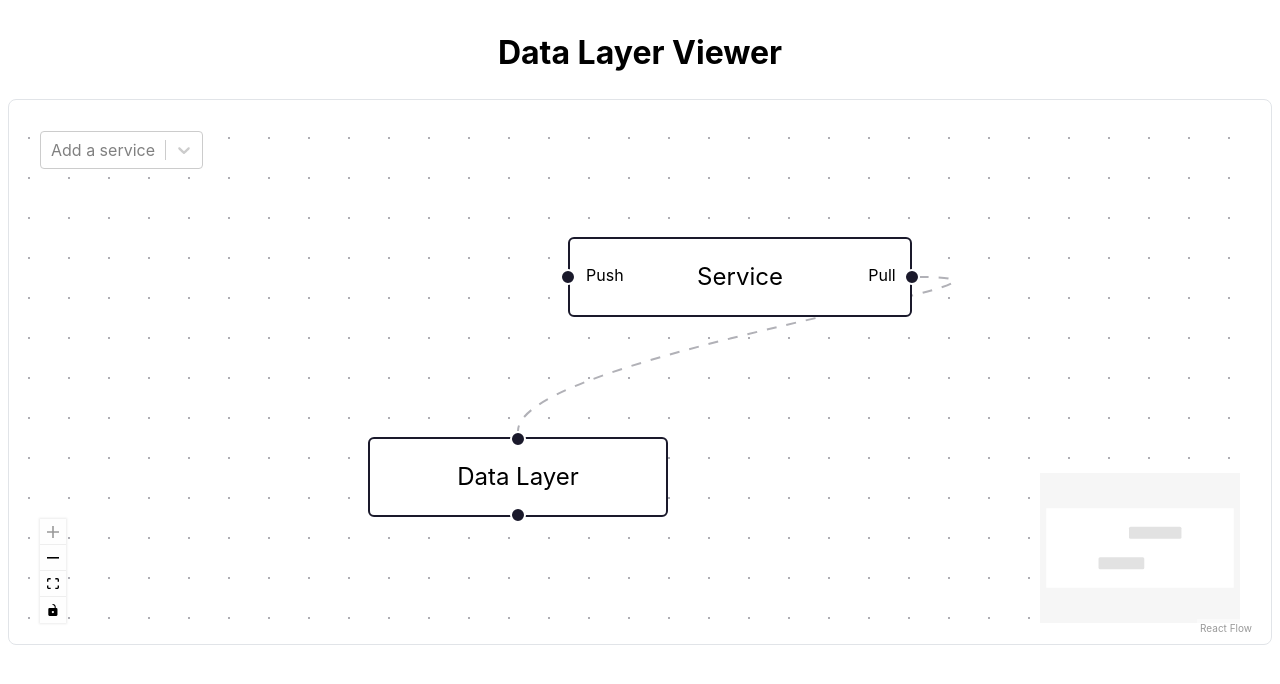
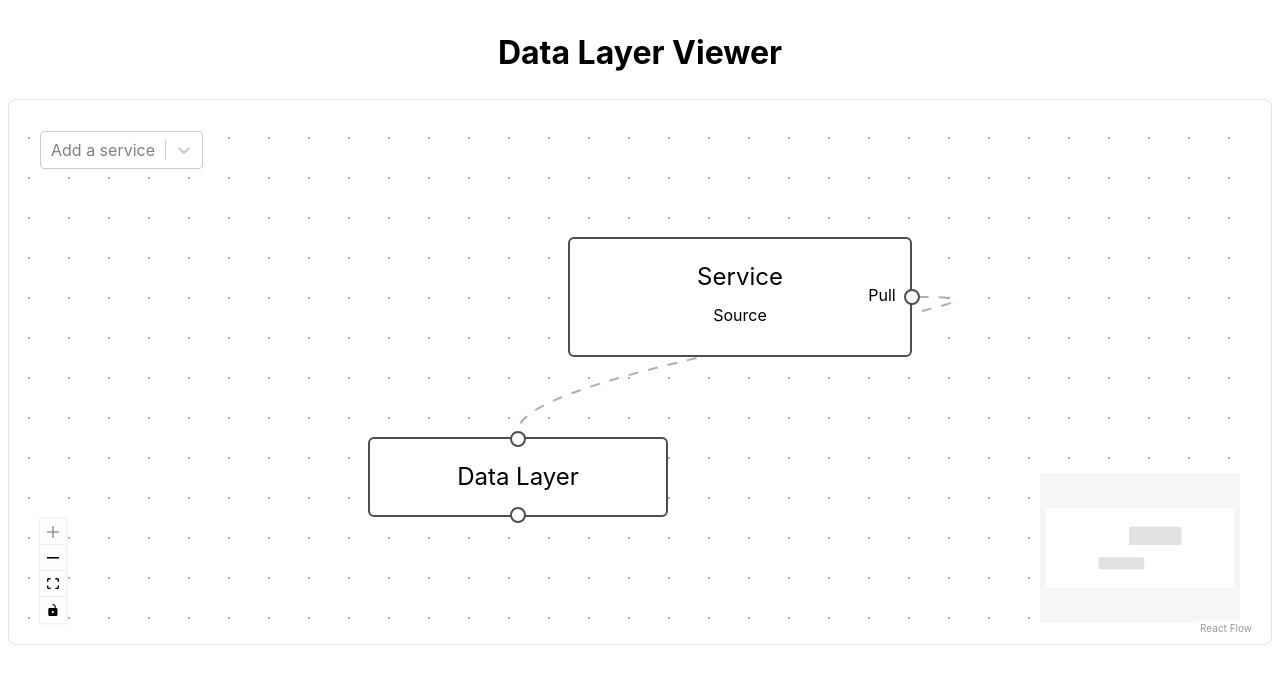
Before and after one commit to savages-corp/data-layer-viewer, a React (Vite) app: page / in a window 1280 px wide. Shown: the top 684 px of the page. Built offline with nearby package versions, Linux system fonts and the light colour scheme.

Commit message:
Handle service node connection state & add custom styling

```diff
--- /dev/null
+++ b/src/App.css
@@ -0,0 +1,47 @@
+
+.react-flow {
+  --xy-edge-stroke-default:#9eb8ad;
+  --xy-edge-stroke-width-default:1;
+  --xy-edge-stroke-selected-default:#4d5553;
+  --xy-connectionline-stroke-default:#b1b1b7;
+  --xy-connectionline-stroke-width-default:1;
+  --xy-attribution-background-color-default:rgba(255, 255, 255, 0.5);
+  --xy-minimap-background-color-default:#fff;
+  --xy-background-pattern-dots-color-default:#91919a;
+  --xy-background-pattern-line-color-default:#eee;
+  --xy-background-pattern-cross-color-default:#e2e2e2;
+  --xy-node-color-default:inherit;
+  --xy-node-border-default:1px solid #4e4e4e;
+  --xy-node-background-color-default:#fff;
+  --xy-node-group-background-color-default:rgba(240, 240, 240, 0.25);
+  --xy-node-boxshadow-hover-default:0 1px 4px 1px rgba(0, 0, 0, 0.08);
+  --xy-node-boxshadow-selected-default:0 0 0 0.5px #1a192b;
+  --xy-handle-background-color-default:#1a192b;
+  --xy-handle-border-color-default:#fff;
+  --xy-selection-background-color-default:rgba(0, 89, 220, 0.08);
+  --xy-selection-border-default:1px dotted rgba(0, 89, 220, 0.8);
+  --xy-controls-button-background-color-default:#fefefe;
+  --xy-controls-button-background-color-hover-default:#f4f4f4;
+  --xy-controls-button-color-default:inherit;
+  --xy-controls-button-color-hover-default:inherit;
+  --xy-controls-button-border-color-default:#eee;
+  --xy-controls-box-shadow-default:0 0 2px 1px rgba(0, 0, 0, 0.08);
+  --xy-resize-background-color-default:#3367d9;
+}
+
+.react-flow__handle {
+  z-index: 100;
+  background-color: white;
+  border: var(--xy-node-border-default);
+}
+
+/* Invisible handle to make dragging feel better */
+.react-flow__handle::after {
+  content: '';
+  display: block;
+  width: 8px;
+  height: 8px;
+  top: 50%;
+  left: 50%;
+  transform: translate(-50%, -50%);
+}
--- a/src/App.tsx
+++ b/src/App.tsx
@@ -1,5 +1,5 @@
 import type { Connection, Edge, EdgeChange, NodeChange } from '@xyflow/react'
-import type { AppNode, ServiceNode } from './nodes'
+import type { AppNode } from './nodes'
 import {
   addEdge,
   applyEdgeChanges,
@@ -13,12 +13,15 @@ import {
 } from '@xyflow/react'
 
 import { useCallback, useRef, useState } from 'react'
+
 import Select from 'react-select'
 
 import { edgeTypes } from './edges'
-import { nodeTypes } from './nodes'
+import { nodeTypes } from './nodes' // Ensure this maps to the updated ServiceNodeComponent
 
 import '@xyflow/react/dist/style.css'
+
+import './App.css'
 
 interface ServiceOption {
   label: string
@@ -39,25 +42,19 @@ const initialEdges: Edge[] = [
 const initialNodes: AppNode[] = [
   {
     id: 'service',
-    type: 'service',
+    type: 'service', // Ensure this matches the key in nodeTypes
     position: { x: 0, y: 0 },
     data: { label: 'Service' },
   },
   {
     id: 'data-layer',
-    type: 'data-layer',
+    type: 'data-layer', // Ensure this type is defined in nodeTypes
     position: { x: -100, y: 100 },
     data: { label: 'Data Layer' },
   },
 ] satisfies AppNode[]
 
-export default function App(
-  {
-    locked,
-  }: {
-    locked?: boolean
-  },
-) {
+export default function App({ locked }: { locked?: boolean }) {
   const [nodes, setNodes] = useState(initialNodes)
   const [edges, setEdges] = useState(initialEdges)
   const edgeReconnectSuccessful = useRef(true)
@@ -75,12 +72,20 @@ export default function App(
 
   const onConnect = useCallback(
     (connection: Connection) => {
-      if (connection.source === connection.target) // Prevent self-connections.
+      if (connection.source === connection.target)
+        return // Prevent self-connections
+
+      // Check for duplicate connections
+      const exists = edges.some(
+        edge => edge.source === connection.source && edge.target === connection.target,
+      )
+
+      if (exists)
         return
 
       // Create a new edge based on the connection.
       const edge: Edge = {
-        id: `${connection.source}-${connection.target}`,
+        id: `${connection.source}-${connection.target}-${Date.now()}`, // Unique ID
         source: connection.source,
         target: connection.target,
         animated: true,
@@ -88,36 +93,41 @@ export default function App(
 
       setEdges(eds => addEdge(edge, eds))
     },
-    [setEdges],
+    [edges, setEdges],
   )
 
   const onReconnectStart = useCallback(() => {
     edgeReconnectSuccessful.current = false
   }, [])
 
-  const onReconnect = useCallback((oldEdge: Edge, newConnection: Connection) => {
+  const onReconnect = useCallback(
+    (oldEdge: Edge, newConnection: Connection) => {
       edgeReconnectSuccessful.current = true
       setEdges(els => reconnectEdge(oldEdge, newConnection, els))
-  }, [])
+    },
+    [setEdges],
+  )
 
-  const onReconnectEnd = useCallback((_: any, edge: Edge) => {
+  const onReconnectEnd = useCallback(
+    (_: any, edge: Edge) => {
       if (!edgeReconnectSuccessful.current) {
         setEdges(eds => eds.filter(e => e.id !== edge.id))
       }
 
       edgeReconnectSuccessful.current = true
-  }, [])
+    },
+    [setEdges],
+  )
 
   // Custom functionality.
   const addNode = (node: AppNode) => setNodes(nds => [...nds, node])
-  // const removeNode = (nodeId: string) => setNodes(nds => nds.filter(n => n.id !== nodeId))
 
   const selectService = (option: ServiceOption | null) => {
     if (!option)
       return
 
     addNode({
-      id: option.value,
+      id: `${option.value}-${Date.now()}`, // Ensure unique ID
       type: 'service',
       position: { x: -256, y: Math.random() * 256 },
       data: { label: option.label },
@@ -127,31 +137,28 @@ export default function App(
   return (
     <ReactFlow
       nodes={nodes}
-      nodeTypes={nodeTypes}
+      nodeTypes={nodeTypes} // Ensure this includes 'service' mapped to ServiceNodeComponent
       onNodesChange={onNodesChange}
-
       edges={edges}
       edgeTypes={edgeTypes}
       onEdgesChange={onEdgesChange}
-
       onConnect={onConnect}
       onReconnect={onReconnect}
       onReconnectStart={onReconnectStart}
       onReconnectEnd={onReconnectEnd}
-
-      // Fit the view to the nodes when the component mounts.
       fitView
-
-      // Allow zooming and panning unless the viewer is locked.
       panOnDrag={!locked}
       zoomOnScroll={!locked}
       zoomOnPinch={!locked}
     >
-      {/* <Panel position="top-left">Sources</Panel> */}
       <Panel position="top-left">
-        <Select placeholder="Add a service" options={serviceOptions} value={null} onChange={option => selectService(option)} />
+        <Select
+          placeholder="Add a service"
+          options={serviceOptions}
+          value={null}
+          onChange={option => selectService(option)}
+        />
       </Panel>
-      {/* <Panel position="top-right">Destinations</Panel> */}
       <Background />
       <MiniMap />
       <Controls />
--- a/src/nodes/ServiceNode.tsx
+++ b/src/nodes/ServiceNode.tsx
@@ -1,24 +1,59 @@
-import type { Connection, NodeProps } from '@xyflow/react'
+import type { NodeProps } from '@xyflow/react'
 
 import type { ServiceNode } from './'
 
-import { Handle, Position } from '@xyflow/react'
-import { useState } from 'react'
+import { Handle, Position, useNodeConnections } from '@xyflow/react'
+import { useEffect, useState } from 'react'
+
+/*
+  ServiceNodeComponent is a React component that renders a service node.
+    - It displays the label of the service and two handles, one for pushing data and one for pulling data.
+    - The handles are only visible if the node is not already connected to another node.
+    - A service node handle can only be connected to one other node.
+
+*/
 
 export function ServiceNodeComponent({ data }: NodeProps<ServiceNode>) {
+  const pushConnections = useNodeConnections({
+    handleType: 'target',
+  })
+
+  const pullConnections = useNodeConnections({
+    handleType: 'source',
+  })
+
   const [isSource, setIsSource] = useState(false)
   const [isDestination, setIsDestination] = useState(false)
+
+  useEffect(() => {
+    if (pushConnections.length > 0) {
+      setIsDestination(true)
+      return
+    }
+
+    setIsDestination(false)
+  }, [pushConnections])
+
+  useEffect(() => {
+    if (pullConnections.length > 0) {
+      setIsSource(true)
+      return
+    }
+
+    setIsSource(false)
+  }, [pullConnections])
 
   return (
     <div className="react-flow__node-default">
       <div>{data.label}</div>
-      { (isSource || isDestination) && <div style={{ fontSize: 8, marginTop: 4, marginBottom: 4 }}>Connected</div> }
+      { (isSource) && <div style={{ fontSize: 8, marginTop: 4, marginBottom: 4 }}>Source</div> }
+      { (isDestination) && <div style={{ fontSize: 8, marginTop: 4, marginBottom: 4 }}>Destination</div> }
       <Handle
         type="target"
         position={Position.Left}
         id="push"
-        style={{ visibility: isSource ? 'hidden' : 'visible' }}
-        onConnect={(connection: Connection) => { connection.source !== connection.target && setIsDestination(true) }}
+        style={{ visibility: isSource ? 'hidden' : 'visible'}}
+        isConnectable={!isDestination}
       >
         <div style={{ fontSize: 8, marginLeft: 12, lineHeight: 0.5 }}>Push</div>
       </Handle>
@@ -27,7 +62,7 @@ export function ServiceNodeComponent({ data }: NodeProps<ServiceNode>) {
         position={Position.Right}
         id="pull"
         style={{ visibility: isDestination ? 'hidden' : 'visible' }}
-        onConnect={(connection: Connection) => { setIsSource(connection !== null) }}
+        isConnectable={!isSource}
       >
         <div style={{ fontSize: 8, marginLeft: -30, lineHeight: 0.5 }}>Pull</div>
       </Handle>
```
Lines whose indentation alone changed are shown as unchanged.
